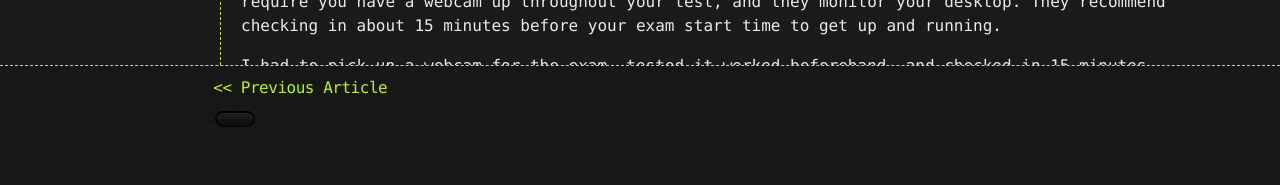
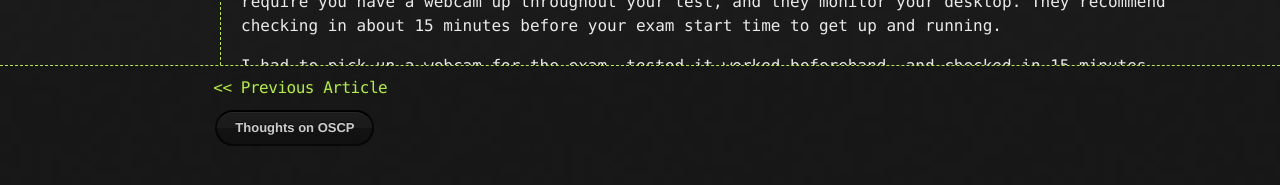
Before and after one commit to 6r0k3d/6r0k3d.github.io, a Jekyll site: the page built from _posts/2019-03-20-oscp_pass.md, in a window 1280 px wide. Shown: the part 4183-4368 px from the top of the page. Built offline with Jekyll 4.4.1, drawn with Linux system fonts in a browser that asks for light colours; nearby versions of some CDN libraries; comment, search, counter and statistics services are not loaded.

Commit message:
Add frontmatter links
Missing frontmatter links resulted in missing text from footer nav
buttons. Added frontmatter links to posts to fix.

```diff
--- a/_posts/2018-09-23-oscp_thoughts.md
+++ b/_posts/2018-09-23-oscp_thoughts.md
@@ -1,9 +1,10 @@
 ---
 title: Thoughts on OSCP
+link: Thoughts on OSCP
 author: gr0k
 layout: post
 github_comments_issueid: 7
-date: 23 Sept 2018
+date: 23 Sept 2018 edit 29 March 2019
 ---
 
 About six months back I took my first stab at earning my Offensive Security Certified Professional certification, or OSCP. I failed hard on my first go, and as I prepare to prep for the exam again I wanted to document some lessons learned from my first attempt.
--- a/_posts/2019-03-20-oscp_pass.md
+++ b/_posts/2019-03-20-oscp_pass.md
@@ -1,5 +1,6 @@
 ---
 title: Passing OSCP
+link: Passing OSCP
 author: gr0k
 layout: post
 github_comments_issueid: 8
```
Also changed, not shown: _posts/2018-08-27-becoming_ninja.md (+1 -0 lines).
